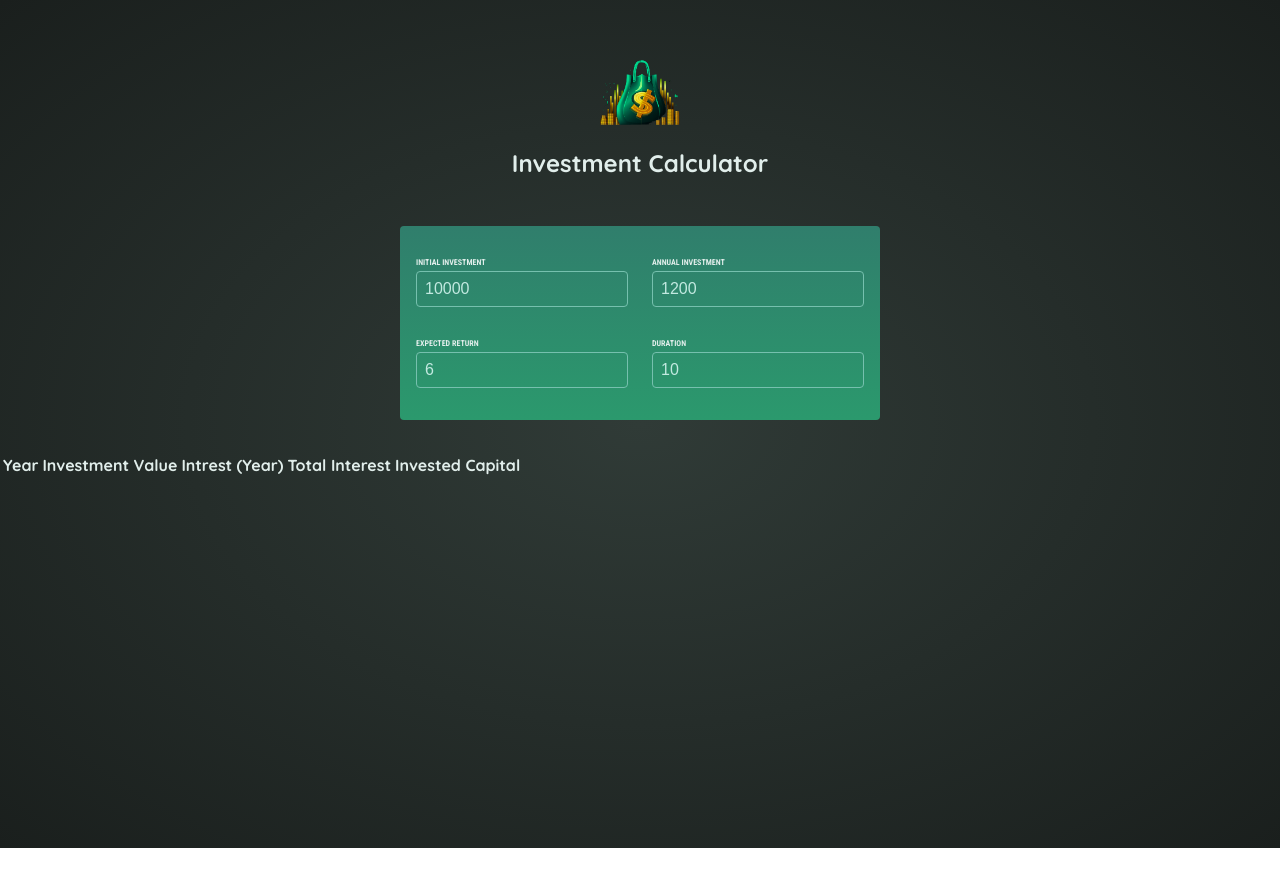
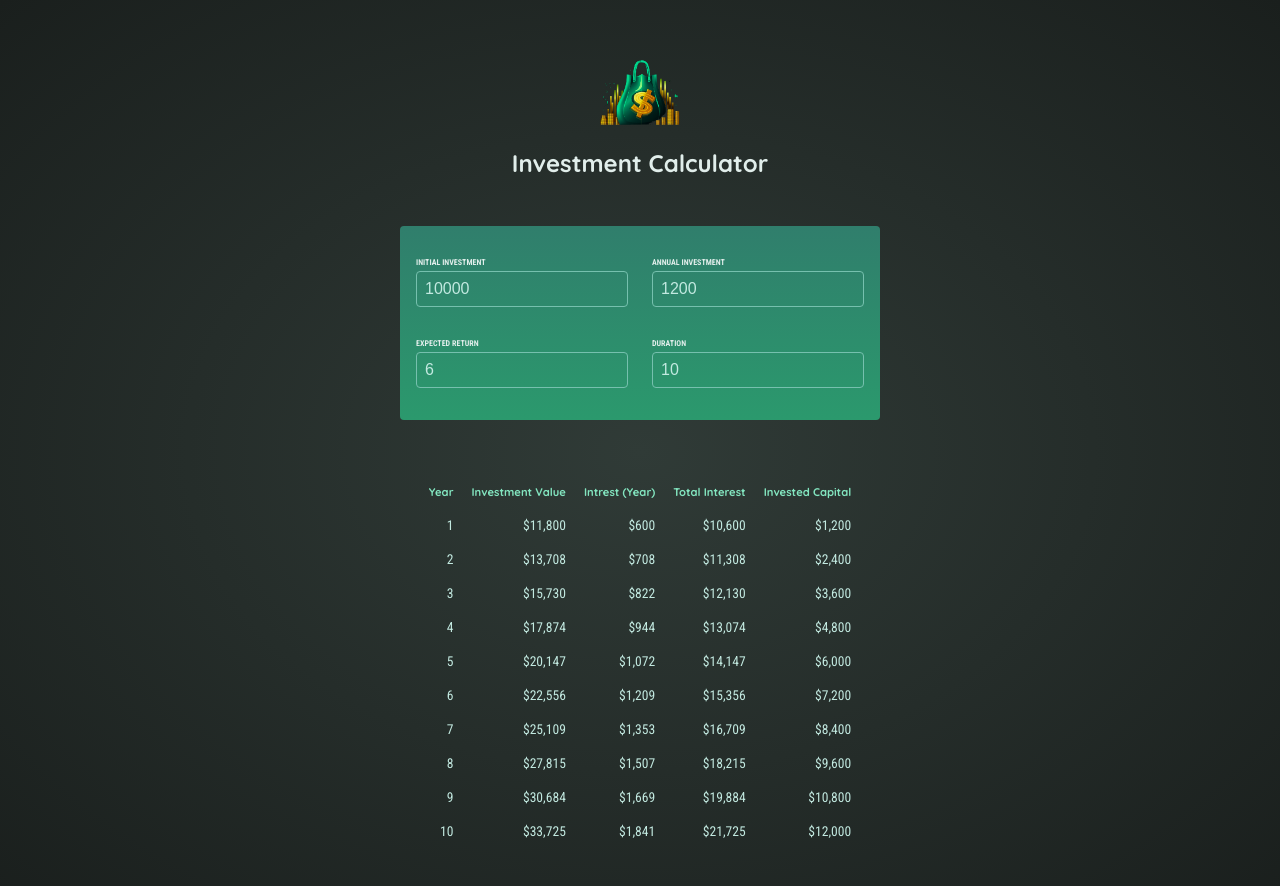
Before and after one commit to nishantcm/ReactEssentialPracticeProject, a React (Vite) app: page / in a window 1280 px wide. Shown: the top 886 px of the page. Before the commit the page ends 848 px from the top, so only its background shows below. Built offline with nearby package versions, Linux system fonts and the light colour scheme.

Commit message:
Update the Results.jsx file

```diff
--- a/src/components/Results.jsx
+++ b/src/components/Results.jsx
@@ -1,12 +1,16 @@
-import { calculateInvestmentResults } from '../util/investment.js';
+import { calculateInvestmentResults, formatter } from '../util/investment.js';
 
 export default function Results({ input }) {
     const resultsData = calculateInvestmentResults(input);
+    const initialInvestment =
+        resultsData[0].valueEndOfYear -
+        resultsData[0].interest -
+        resultsData[0].annualInvestment;
 
     console.log(resultsData);
 
     return (
-        <table id="results">
+        <table id="result">
             <thead>
                 <tr>
                     <th>Year</th>
@@ -18,9 +22,22 @@
             </thead>
             <tbody>
                 {resultsData.map(yearData => {
-                    return <tr key={yearData.yaer}>
-                        <td></td>
-                    </tr>
+                    const totalInterest =
+                        yearData.valueEndOfYear -
+                        yearData.annualInvestment * yearData.year
+                        initialInvestment;
+
+                    const totalAmountInvested = yearData.valueEndOfYear - totalInterest;
+
+                    return (
+                        <tr key={yearData.year}>
+                            <td>{yearData.year}</td>
+                            <td>{formatter.format(yearData.valueEndOfYear)}</td>
+                            <td>{formatter.format(yearData.interest)}</td>
+                            <td>{formatter.format(totalInterest)}</td>
+                            <td>{formatter.format(totalAmountInvested)}</td>
+                        </tr>
+                    );
                 })}
             </tbody>
         </table>
```
